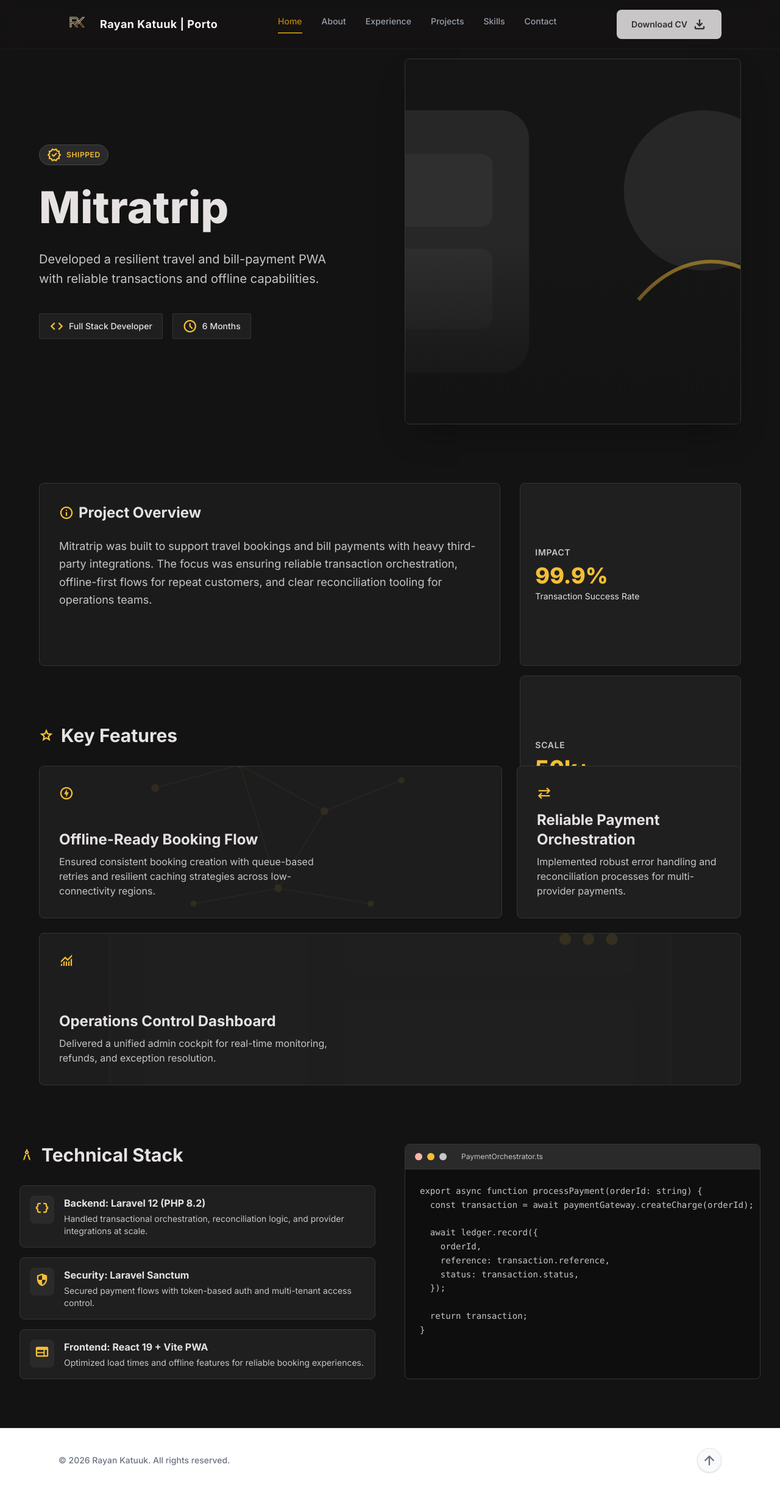
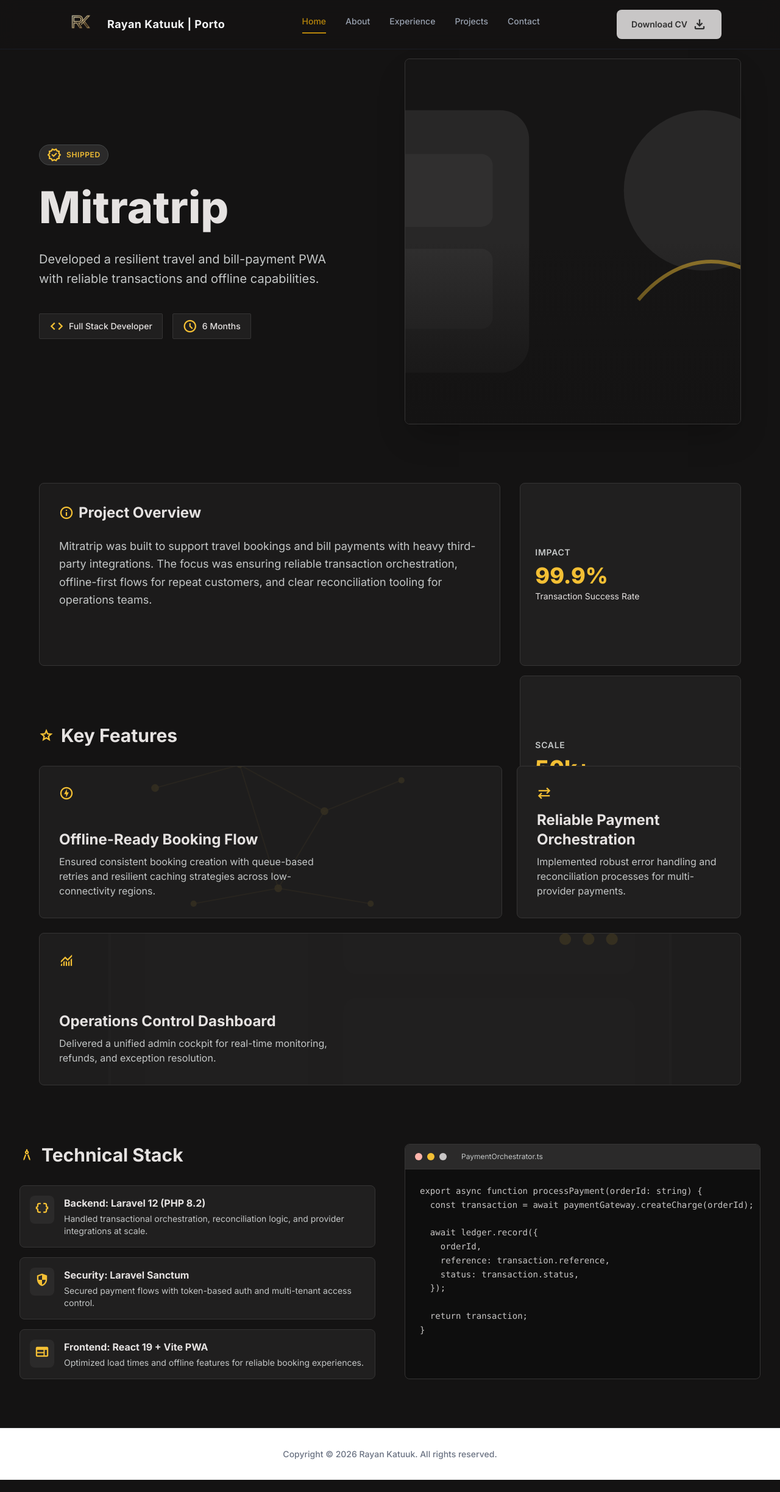
Before and after one commit to rayankatuuk/fullstack-fe, a Next.js app: page /projects/mitratrip in a window 1280 px wide. Shown: the whole page at 61% size. Built offline with nearby package versions, Linux system fonts and the light colour scheme.

Commit message:
feat: update Footer and Navbar components for improved layout and accessibility; modify site copyright format

```diff
--- a/src/components/layout/Footer.tsx
+++ b/src/components/layout/Footer.tsx
@@ -11,7 +11,7 @@
 export default function Footer({ copyright, socialLinks }: FooterProps) {
   return (
     <footer className="mt-auto w-full border-t border-gray-200 bg-white">
-      <div className="mx-auto flex w-full max-w-7xl flex-col items-center justify-between gap-6 px-6 py-8 text-sm md:flex-row md:px-12 lg:px-24">
+      <div className="mx-auto flex w-full max-w-7xl flex-col items-center justify-center gap-6 px-6 py-8 text-sm md:flex-row md:px-12 lg:px-24">
 
         <div className="text-gray-500 font-medium">{copyright}</div>
 
@@ -29,13 +29,6 @@
             </div>
         )}
 
-        <Link
-          href="#"
-          className="flex h-10 w-10 items-center justify-center rounded-full bg-gray-50 text-gray-500 hover:bg-gray-100 hover:text-gray-900 border border-gray-200 transition-all shadow-sm"
-          aria-label="Back to top"
-        >
-          <Icon name="arrow_upward" className="text-lg" />
-        </Link>
 
       </div>
     </footer>
--- a/src/components/layout/Navbar.tsx
+++ b/src/components/layout/Navbar.tsx
@@ -91,18 +91,18 @@
 
   return (
     <nav className="fixed left-0 top-0 z-50 w-full border-b border-gray-800/50 bg-[#141313]/90 backdrop-blur-md">
-      <div className="flex h-20 items-center justify-between px-6 md:px-12 lg:px-24">
+      <div className="flex h-20 items-center justify-between gap-3 px-6 md:px-12 lg:px-24">
         <Link
           href="/"
-          className="flex items-center gap-2 hover:opacity-80 transition-opacity"
+          className="flex min-w-0 items-center gap-2 hover:opacity-80 transition-opacity"
           onClick={closeMenu}
         >
-          <div className="relative h-15 w-15">
+          <div className="relative h-18 w-18 shrink-0">
           <Image
             src="/images/logo-rk.png"
             alt="Rayan Katuuk logo"
             fill
-            sizes="36px"
+            sizes="100px"
             className="object-contain"
             priority
           />
@@ -144,7 +144,7 @@
           aria-expanded={isOpen}
           aria-controls="mobile-menu"
           onClick={() => setIsOpen((prev) => !prev)}
-          className="flex h-10 w-10 items-center justify-center rounded-lg border border-yellow-600 bg-[#1a1a1a] text-gray-200 hover:bg-gray-800 md:hidden"
+          className="relative z-20 flex h-10 w-10 shrink-0 items-center justify-center rounded-lg border border-yellow-600 bg-[#1a1a1a] text-gray-200 hover:bg-gray-800 md:hidden"
         >
           <Icon name={isOpen ? "close" : "menu"} className="text-xl" />
         </button>
--- a/src/data/site.ts
+++ b/src/data/site.ts
@@ -27,7 +27,6 @@
     { label: "About", href: "/#about" },
     { label: "Experience", href: "/#experience" },
     { label: "Projects", href: "/#projects" },
-    { label: "Skills", href: "/#skills" },
     { label: "Contact", href: "/#contact" },
   ] satisfies NavLink[],
   resumeLink: { label: "Download CV", href: "#", icon: "download" },
@@ -120,7 +119,7 @@
   },
   footer: {
     brand: "Rayan Katuuk",
-    copyright: "© 2026 Rayan Katuuk. All rights reserved.",
+    copyright: "Copyright © 2026 Rayan Katuuk. All rights reserved.",
     socialLinks: [] satisfies SocialLink[],
   },
   sections: {
```
